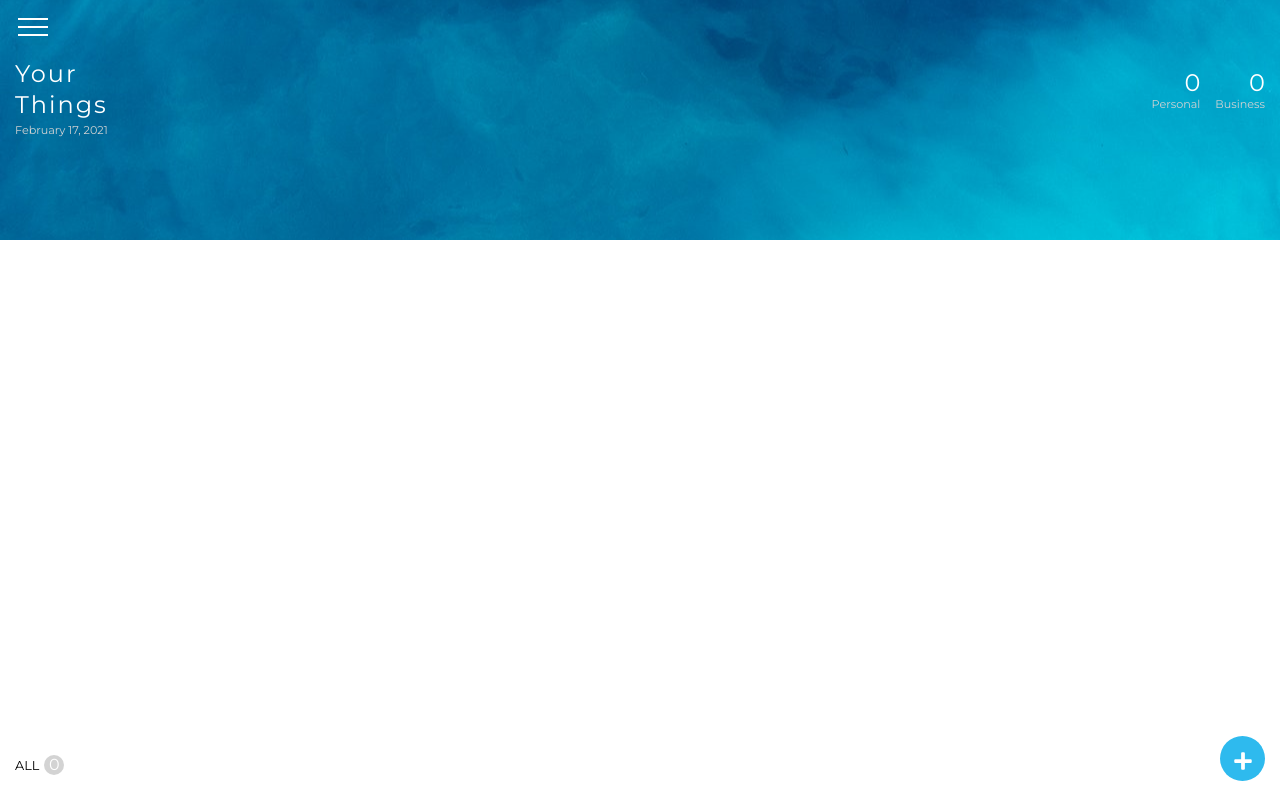
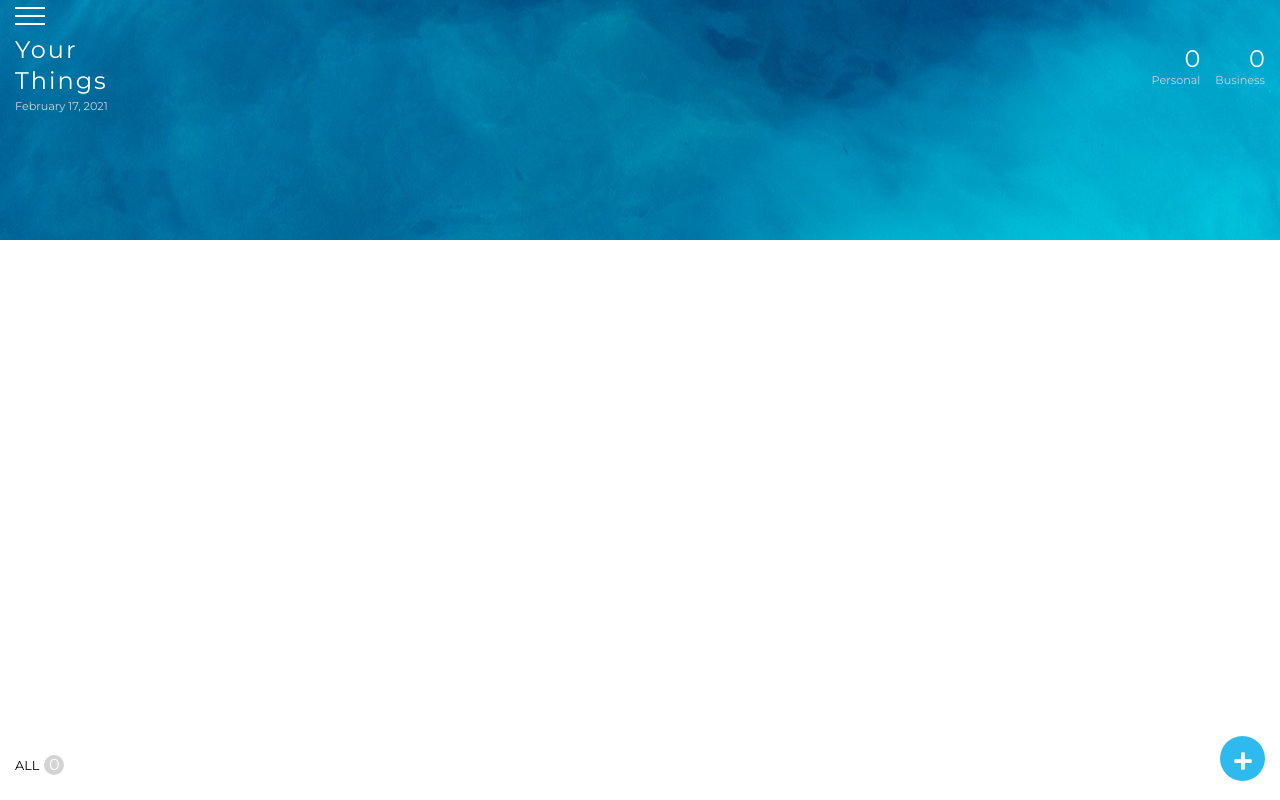
Before and after one commit to Kloosk/ToDo, a React (Create React App) app: page /#/ in a window 1280 px wide. Built offline with nearby package versions, Linux system fonts and the light colour scheme.

Commit message:
Added menu functionality

```diff
--- a/src/components/hamMenu/hamMenu.jsx
+++ b/src/components/hamMenu/hamMenu.jsx
@@ -1,16 +1,20 @@
 import React from 'react';
 import {Container,Ul,Li,Button} from "./hamMenu.style";
 import {removeAllThings} from "../../helpers/todoThings/removeAllThings";
-import {useSelector} from "react-redux";
+import useComponentVisible from "../../hooks/useComponentVisible";
+import MenuButton from "../../shared/menuButton";
 
 const HamMenu = () => {
-    const menuStatus = useSelector(props => props.menu.hamMenu);
+    const [ ref, isComponentVisible,setIsComponentVisible] = useComponentVisible(false);
     return (
-        <Container menuStatus={menuStatus}>
-            <Ul>
-                <Li><Button onClick={() => removeAllThings()}>Remove all</Button></Li>
-            </Ul>
-        </Container>
+        <>
+            <MenuButton func={setIsComponentVisible}/>
+            {isComponentVisible && (<Container ref={ref}>
+                <Ul>
+                    <Li><Button onClick={() => removeAllThings()}>Remove all</Button></Li>
+                </Ul>
+            </Container>)}
+        </>
     );
 };
 
--- a/src/components/hamMenu/hamMenu.style.js
+++ b/src/components/hamMenu/hamMenu.style.js
@@ -1,17 +1,15 @@
 import styled from 'styled-components'
 import bgDashboard from '../../assets/img/bgDashboard.jpg'
 
-
 export const Container = styled.nav`
   position: fixed;
-  top: 45px;
-  left: 15px;
+  top: 0;
+  left: 0;
   background: url(${bgDashboard}) no-repeat center/cover;
   z-index: 999;
   width: 60vw;
   height: 50vh;
   border: 2px solid ${props => props.theme.btnBg};
-  visibility: ${props => props.menuStatus ? "visible" : "hidden"};
   overflow: hidden;
 `;
 export const Ul = styled.ul`
--- a/src/components/navDashboard/index.js
+++ b/src/components/navDashboard/index.js
@@ -1,6 +1,5 @@
 import React from 'react';
 import {Flex, Nav} from "./style";
-import MenuButton from "../../shared/menuButton";
 import Time from "../time";
 import Text from "../text";
 import Counter from "../counter";
@@ -8,13 +7,11 @@ import Counter from "../counter";
 const NavDashboard = () => {
     return (
         <Nav>
-            <MenuButton/>
             <Flex>
                 <Text text="Your Things"/>
                 <Counter/>
             </Flex>
             <Time/>
-
         </Nav>
     );
 };
--- /dev/null
+++ b/src/hooks/useComponentVisible.js
@@ -0,0 +1,19 @@
+import { useState, useEffect, useRef } from 'react';
+
+export default function useComponentVisible(initialIsVisible) {
+    const [isComponentVisible, setIsComponentVisible] = useState(initialIsVisible);
+    const ref = useRef(null);
+    const handleClickOutside = (event) => {
+        if (ref.current && !ref.current.contains(event.target)) {
+            setIsComponentVisible(false);
+        }
+    };
+    useEffect(() => {
+        document.addEventListener('click', handleClickOutside, true);
+        return () => {
+            document.removeEventListener('click', handleClickOutside, true);
+        };
+    });
+
+    return [ ref, isComponentVisible, setIsComponentVisible ];
+}
--- a/src/redux/hamMenu/hamMenuActions.js
+++ /dev/null
@@ -1,12 +0,0 @@
-import {MENU_TOGGLE,MENU_CLOSE} from "./hamMenuTypes";
-
-export const hamMenuToggle = () => {
-  return{
-      type: MENU_TOGGLE,
-  }
-};
-export const hamMenuClose = () => {
-    return{
-        type: MENU_CLOSE,
-    }
-};
--- a/src/redux/hamMenu/hamMenuReducer.js
+++ /dev/null
@@ -1,24 +0,0 @@
-import {MENU_CLOSE, MENU_TOGGLE} from "./hamMenuTypes";
-
-const initialState = {
-    hamMenu: false //false=menu is closed
-};
-
-const hamMenuReducer = (state=initialState,action) => {
-    switch(action.type){
-        case MENU_CLOSE:{
-            console.log("menuclose",state.hamMenu);
-            return{
-                hamMenu: false
-            }
-        }
-        case MENU_TOGGLE:{
-            console.log("menutoggle",state.hamMenu);
-            return{
-                hamMenu: true
-            }
-        }
-        default: return state
-    }
-};
-export default hamMenuReducer;
--- a/src/redux/hamMenu/hamMenuTypes.js
+++ /dev/null
@@ -1,2 +0,0 @@
-export const MENU_TOGGLE = 'MENU_OPEN';
-export const MENU_CLOSE = 'MENU_CLOSE';
--- a/src/redux/store.js
+++ b/src/redux/store.js
@@ -2,11 +2,9 @@ import {applyMiddleware, createStore} from 'redux'
 import {combineReducers} from 'redux';
 import thingReducer from "./thing/ThingReducer";
 import thunk from 'redux-thunk';
-import hamMenuReducer from "./hamMenu/hamMenuReducer";
 
 const rootReducer = combineReducers({
     things: thingReducer,
-    menu: hamMenuReducer
 });
 
 const store = createStore(rootReducer,applyMiddleware(thunk));
--- a/src/shared/menuButton/index.js
+++ b/src/shared/menuButton/index.js
@@ -1,18 +1,14 @@
 import React from 'react';
 import {Button,Span} from "./style";
-import {useDispatch} from "react-redux";
-import {hamMenuToggle} from "../../redux/hamMenu/hamMenuActions";
-import {closeMenu} from "../../helpers/closeMenu";
 
-const MenuButton = () => {
-    const dispatch = useDispatch();
+const MenuButton = ({func}) => {
     return (
-      <Button onClick={() => dispatch(hamMenuToggle())}>
+      <Button onClick={() => func(true)}>
           <Span></Span>
           <Span></Span>
           <Span></Span>
       </Button>
-    );
+    )
 };
 
 export default MenuButton;
--- a/src/shared/menuButton/style.js
+++ b/src/shared/menuButton/style.js
@@ -1,6 +1,9 @@
 import styled from 'styled-components'
 
 export const Button = styled.button`
+  position: absolute;
+  top: 4px;
+  left: 12px;
   width: 30px;
   outline: none;
   border: none;
```
